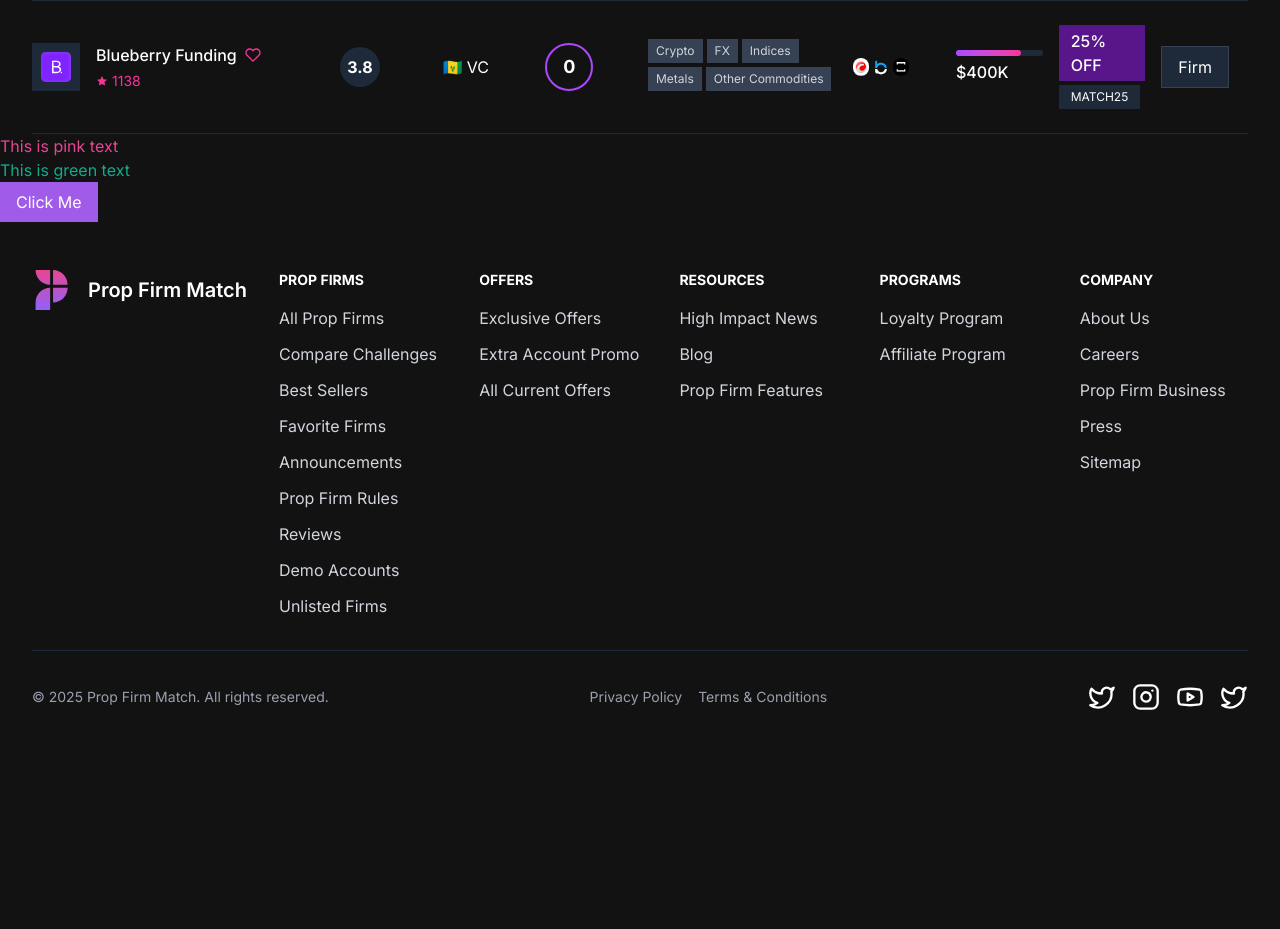
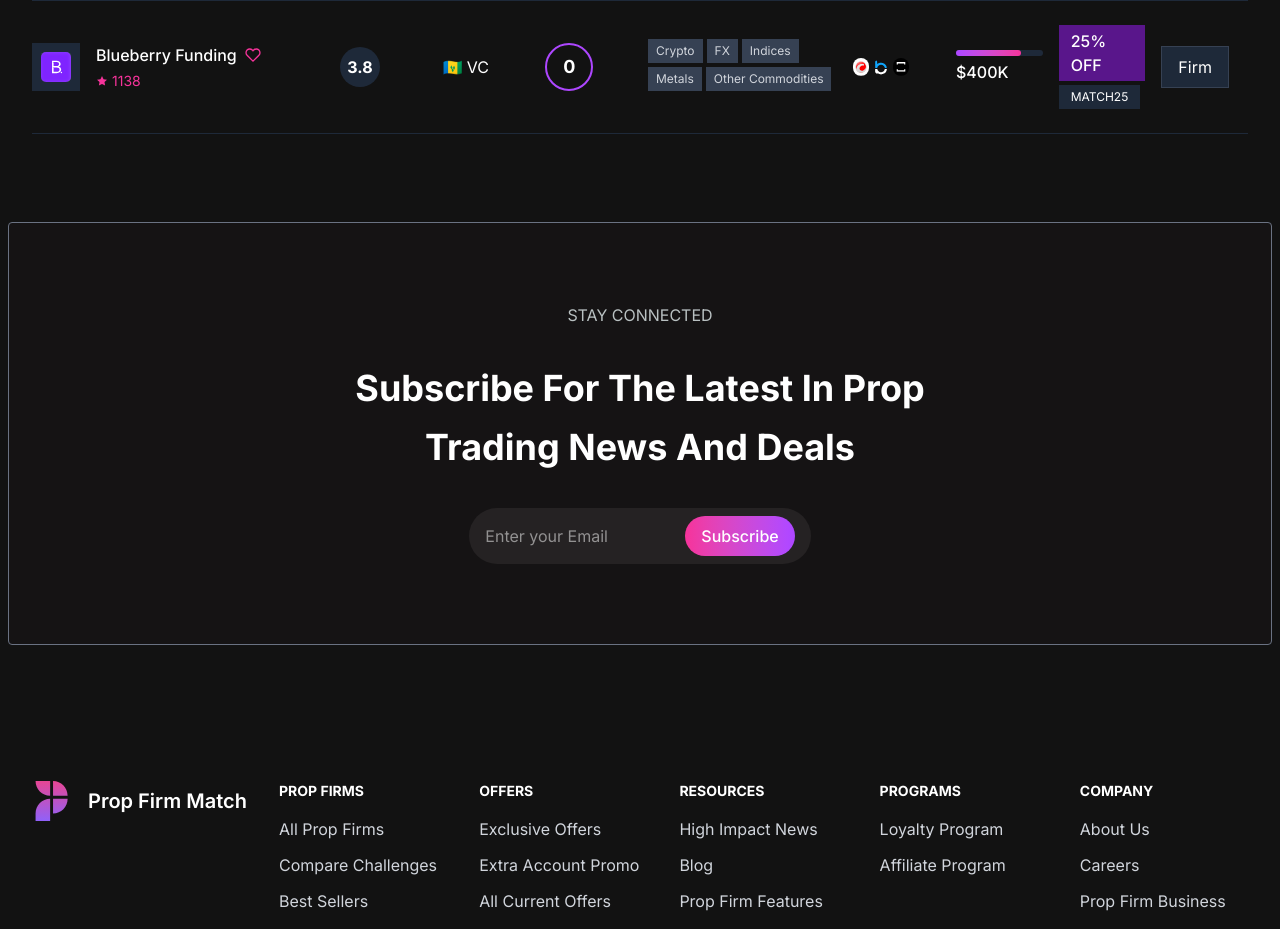
Before and after one commit to AbdulSamad94/Prop_Firm_Match_Clone, a Next.js app: page / in a window 1280 px wide. Shown: the part 580-1509 px from the top of the page. Before the commit the page ends 1339 px from the top, so only its background shows below. Built offline with nearby package versions, Linux system fonts and the light colour scheme.

Commit message:
Add SubscriptionSection component and update styles

```diff
--- a/src/app/globals.css
+++ b/src/app/globals.css
@@ -3,6 +3,7 @@
 
 @theme {
   --color-bg: #100E0F;
+  --color-accent-bg: #252223;
   --color-purple: #A05CE8;
   --color-green: #12AB8D;
   --color-text: #FFFFFF;
--- a/src/app/page.tsx
+++ b/src/app/page.tsx
@@ -1,4 +1,5 @@
 import PropFirmTable from "@/components/PropFirmTable/PropFirmTable";
+import SubscriptionSection from "@/components/SubscriptionSection";
 export default function Home() {
   return (
     <div className="">
@@ -13,12 +14,8 @@
       <div>
         <PropFirmTable />
       </div>
-      <p className="text-[var(--color-pink)]">This is pink text</p>
-      <p className="text-[var(--color-green)]">This is green text</p>
+      <SubscriptionSection/>
 
-      <button className="bg-[var(--color-purple)]  px-4 py-2 rounded-md text-white">
-        Click Me
-      </button>
     </div>
   );
 }
--- /dev/null
+++ b/src/components/SubscriptionSection/index.tsx
@@ -0,0 +1,22 @@
+import React from 'react'
+
+const SubscriptionSection = () => {
+  return (
+    <section className='p-2'>
+
+    <div className='max-w-7xl  mx-auto bg-[#151314] w-full  p-8 md:p-20 border border-gray-500 rounded my-20 flex flex-col items-center gap-6 md:gap-8'>
+        <p className='uppercase text-secondary-text md:text-base text-sm'>Stay Connected</p>
+        <h2 className='text-2xl md:text-4xl font-bold max-w-2xl text-center leading-normal md:leading-relaxed'>{"Subscribe For The Latest In Prop Trading News And Deals"}</h2>
+        <div className='rounded-full flex px-2 py-1 md:px-4 md:p-2 bg-accent-bg  '>
+            <input className='max-w-[200px] md:text-base text-sm' type="text" placeholder='Enter your Email'/>
+            <button className='rounded-full py-2 px-4 md:text-base text-sm bg-gradient-to-r from-pink-500 to-purple-500 text-white font-medium transition-all hover:opacity-90 focus:outline-none focus:ring-2 focus:ring-pink-500"'>
+                Subscribe
+            </button>
+        </div>
+    </div>
+    </section>
+
+  )
+}
+
+export default SubscriptionSection
```
